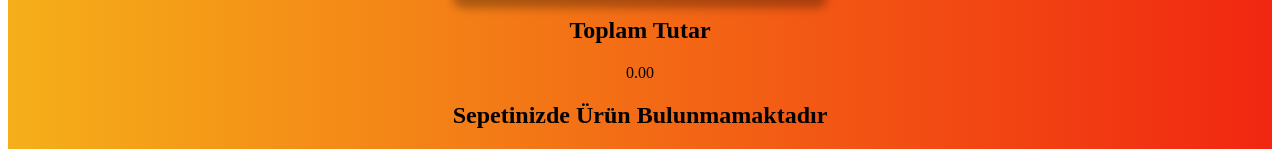
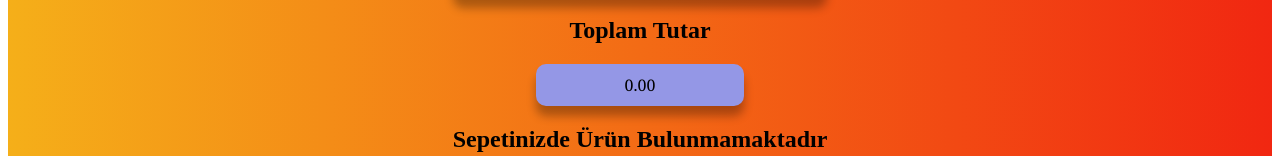
Before and after one commit to fd-pixel/al-sveris-sepeti, a React (Create React App) app: page / in a window 1280 px wide. Shown: the part 540-696 px from the top of the page. Built offline with nearby package versions, Linux system fonts and the light colour scheme.

Commit message:
Font changed

```diff
--- a/src/App.css
+++ b/src/App.css
@@ -37,9 +37,20 @@
 }
 .delete-btn {
   border-radius: 5px;
-  text-align: left;
+  text-align: center;
   background-color: rgb(148, 151, 230);
   box-shadow: 0 10px 10px rgba(0, 0, 0, 0.3);
   border-radius: 10px;
   padding: 20px;
 }
+.toplam-tutar {
+  border-radius: 5px;
+  text-align: center;
+  background-color: rgb(148, 151, 230);
+  box-shadow: 0 10px 10px rgba(0, 0, 0, 0.3);
+  border-radius: 10px;
+  padding: 10px;
+  font-family: Georgia, "Times New Roman", Times, serif;
+  width: 50%;
+  margin: 20px auto;
+}
--- a/src/App.js
+++ b/src/App.js
@@ -142,7 +142,7 @@ function App() {
         </ul>
 
         <h2>Toplam Tutar</h2>
-        <p>{toplamTutar.toFixed(2)}</p>
+        <p className="toplam-tutar">{toplamTutar.toFixed(2)}</p>
         {basket.length > 0 ? (
           <button
             className="delete-btn"
```
